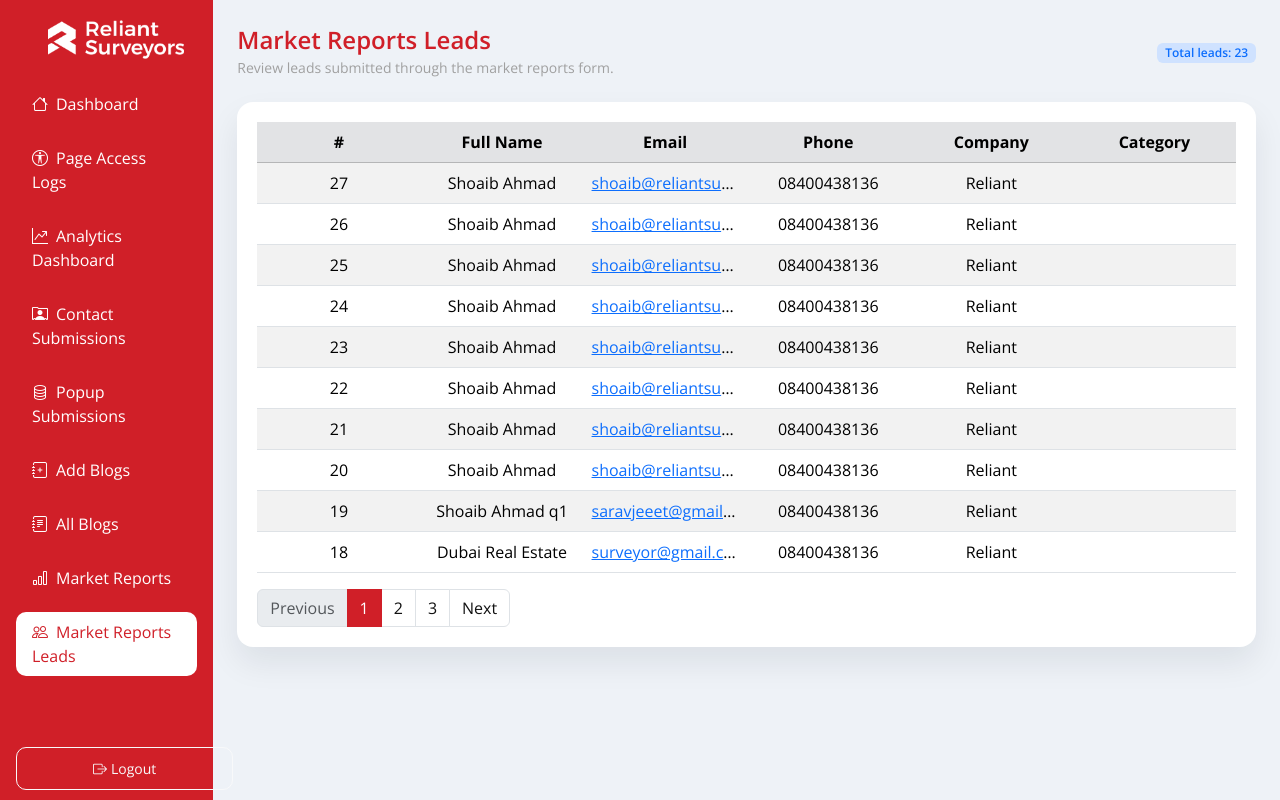
After one commit to ddroy9090-ind/reliant_page_access, a PHP site: page /market_reports_leads.php in a window 1280 px wide. The commit adds this page. Run offline with PHP 8.4, Linux system fonts and the light colour scheme; the visitor is signed in with stand-in values (Sample User, id 1); data comes from the database, SQL or seed files in the repository.

Commit message:
Add market reports leads listing page

```diff
--- a/includes/render.php
+++ b/includes/render.php
@@ -41,6 +41,7 @@ function render_sidebar(string $active): void
     'add-blogs' => ['href' => 'add_blogs.php', 'icon' => 'bi-journal-plus', 'label' => 'Add Blogs'],
     'all-blogs' => ['href' => 'all_blogs.php', 'icon' => 'bi-journal-text', 'label' => 'All Blogs'],
     'market-reports' => ['href' => 'market_reports.php', 'icon' => 'bi-bar-chart', 'label' => 'Market Reports'],
+    'market-report-leads' => ['href' => 'market_reports_leads.php', 'icon' => 'bi-people', 'label' => 'Market Reports Leads'],
   ];
 
   echo '<aside class="col-12 col-md-3 col-lg-2 sidebar p-3">';
--- /dev/null
+++ b/market_reports_leads.php
@@ -0,0 +1,162 @@
+<?php
+
+declare(strict_types=1);
+
+require_once __DIR__ . '/includes/bootstrap.php';
+require_once __DIR__ . '/includes/render.php';
+require_once __DIR__ . '/includes/auth.php';
+
+process_logout();
+
+if (!is_authenticated()) {
+  header('Location: login.php');
+  exit;
+}
+
+$pdo = db();
+$perPage = 10;
+$page = filter_input(
+  INPUT_GET,
+  'page',
+  FILTER_VALIDATE_INT,
+  ['options' => ['default' => 1, 'min_range' => 1]]
+);
+$offset = ($page - 1) * $perPage;
+$totalRecords = 0;
+$totalPages = 0;
+$leads = [];
+$error = null;
+
+try {
+  $countStmt = $pdo->query('SELECT COUNT(*) FROM reports_form_data');
+  $totalRecords = (int)$countStmt->fetchColumn();
+
+  if ($totalRecords > 0) {
+    $totalPages = (int)ceil($totalRecords / $perPage);
+    if ($page > $totalPages) {
+      $page = $totalPages;
+      $offset = ($page - 1) * $perPage;
+    }
+
+    $stmt = $pdo->prepare(
+      'SELECT id, full_name, email, phone, company, category FROM reports_form_data ORDER BY submitted_at DESC, id DESC LIMIT :limit OFFSET :offset'
+    );
+    $stmt->bindValue(':limit', $perPage, PDO::PARAM_INT);
+    $stmt->bindValue(':offset', $offset, PDO::PARAM_INT);
+    $stmt->execute();
+    $leads = $stmt->fetchAll();
+  } else {
+    $page = 1;
+    $offset = 0;
+  }
+} catch (Throwable $e) {
+  $error = 'Unable to load market report leads at this time.';
+}
+
+$paginationBasePath = strtok((string)($_SERVER['REQUEST_URI'] ?? ''), '?') ?: '/market_reports_leads.php';
+$paginationQueryParams = $_GET;
+unset($paginationQueryParams['page']);
+$buildPaginationUrl = static function (int $targetPage) use ($paginationBasePath, $paginationQueryParams): string {
+  $params = $paginationQueryParams;
+  $params['page'] = $targetPage;
+  $queryString = http_build_query($params);
+  $url = $paginationBasePath . ($queryString ? '?' . $queryString : '');
+  return $url === '' ? '#' : $url;
+};
+
+render_head('Market Reports Leads');
+echo '<div class="container-fluid layout">';
+echo '<div class="row g-0">';
+render_sidebar('market-report-leads');
+?>
+<main class="col-12 col-md-9 col-lg-10 content">
+  <div class="d-flex flex-column flex-lg-row align-items-lg-center justify-content-between gap-3 mb-4">
+    <div>
+      <h2 class="title-heading">Market Reports Leads</h2>
+      <p class="para mb-0">Review leads submitted through the market reports form.</p>
+    </div>
+    <div class="text-lg-end">
+      <span class="badge bg-primary-subtle text-primary fw-semibold">Total leads: <?= number_format($totalRecords) ?></span>
+    </div>
+  </div>
+
+  <?php if ($error): ?>
+    <div class="alert alert-warning" role="alert">
+      <?= htmlspecialchars($error, ENT_QUOTES, 'UTF-8') ?>
+    </div>
+  <?php elseif (!$leads): ?>
+    <div class="alert alert-info" role="alert">
+      No market report leads found.
+    </div>
+  <?php else: ?>
+    <div class="box">
+      <div class="table-responsive">
+        <table class="table table-striped table-hover align-middle mb-0">
+          <thead class="table-secondary">
+            <tr>
+              <th scope="col">#</th>
+              <th scope="col">Full Name</th>
+              <th scope="col">Email</th>
+              <th scope="col">Phone</th>
+              <th scope="col">Company</th>
+              <th scope="col">Category</th>
+            </tr>
+          </thead>
+          <tbody>
+            <?php foreach ($leads as $lead): ?>
+              <tr>
+                <td><?= (int)$lead['id'] ?></td>
+                <td><?= htmlspecialchars((string)($lead['full_name'] ?? ''), ENT_QUOTES, 'UTF-8') ?></td>
+                <td>
+                  <?php if (!empty($lead['email'])): ?>
+                    <a href="mailto:<?= htmlspecialchars($lead['email'], ENT_QUOTES, 'UTF-8') ?>">
+                      <?= htmlspecialchars($lead['email'], ENT_QUOTES, 'UTF-8') ?>
+                    </a>
+                  <?php else: ?>
+                    <span class="text-muted">—</span>
+                  <?php endif; ?>
+                </td>
+                <td><?= htmlspecialchars((string)($lead['phone'] ?? '—'), ENT_QUOTES, 'UTF-8') ?></td>
+                <td><?= htmlspecialchars((string)($lead['company'] ?? '—'), ENT_QUOTES, 'UTF-8') ?></td>
+                <td><?= htmlspecialchars((string)($lead['category'] ?? '—'), ENT_QUOTES, 'UTF-8') ?></td>
+              </tr>
+            <?php endforeach; ?>
+          </tbody>
+        </table>
+      </div>
+      <?php if ($totalPages > 1): ?>
+        <nav aria-label="Market reports leads pagination" class="mt-3">
+          <ul class="pagination mb-0">
+            <li class="page-item<?= $page <= 1 ? ' disabled' : '' ?>">
+              <?php if ($page <= 1): ?>
+                <span class="page-link">Previous</span>
+              <?php else: ?>
+                <a class="page-link" href="<?= htmlspecialchars($buildPaginationUrl($page - 1), ENT_QUOTES, 'UTF-8') ?>" aria-label="Previous">Previous</a>
+              <?php endif; ?>
+            </li>
+            <?php for ($i = 1; $i <= $totalPages; $i++): ?>
+              <li class="page-item<?= $i === $page ? ' active' : '' ?>"<?php if ($i === $page): ?> aria-current="page"<?php endif; ?>>
+                <?php if ($i === $page): ?>
+                  <span class="page-link"><?= $i ?></span>
+                <?php else: ?>
+                  <a class="page-link" href="<?= htmlspecialchars($buildPaginationUrl($i), ENT_QUOTES, 'UTF-8') ?>"><?= $i ?></a>
+                <?php endif; ?>
+              </li>
+            <?php endfor; ?>
+            <li class="page-item<?= $page >= $totalPages ? ' disabled' : '' ?>">
+              <?php if ($page >= $totalPages): ?>
+                <span class="page-link">Next</span>
+              <?php else: ?>
+                <a class="page-link" href="<?= htmlspecialchars($buildPaginationUrl($page + 1), ENT_QUOTES, 'UTF-8') ?>" aria-label="Next">Next</a>
+              <?php endif; ?>
+            </li>
+          </ul>
+        </nav>
+      <?php endif; ?>
+    </div>
+  <?php endif; ?>
+</main>
+<?php
+echo '</div>';
+echo '</div>';
+render_footer();
```
